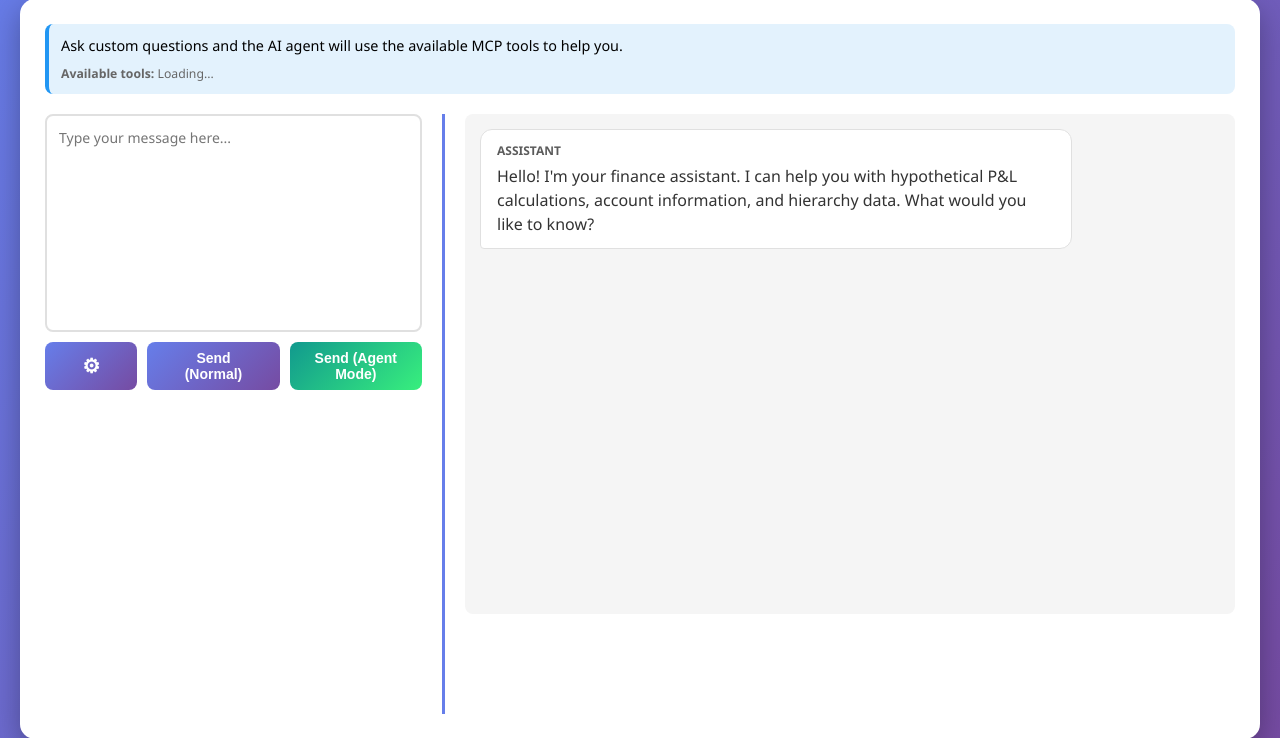
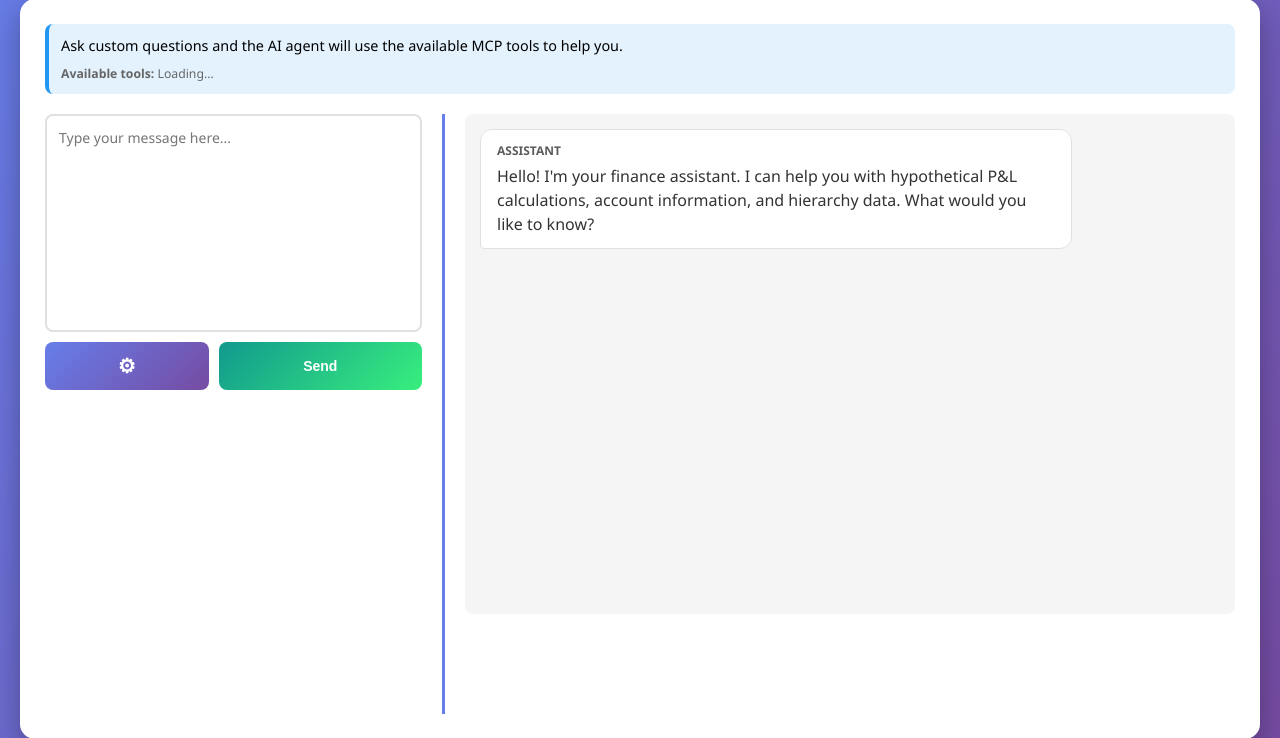
Before and after one commit to pinakideb/finance-chat-agent, a Flask app: page / in a window 1280 px wide. Shown: the part 106-844 px from the top of the page. Run offline with Flask 3, Linux system fonts and the light colour scheme.

Commit message:
Remove Normal mode button, use Agent mode as default
- Remove "Send (Normal)" button from UI
- Update agent button to just say "Send"
- Agent workflow is now the default and only send option

🤖 Generated with [Claude Code](https://claude.com/claude-code)

Co-Authored-By: Claude Sonnet 4.5 <noreply@anthropic.com>

```diff
--- a/templates/index.html
+++ b/templates/index.html
@@ -673,8 +673,7 @@
                                     <button class="prompt-icon-btn" onclick="openPromptModal()" title="Select a prompt">
                                         ⚙
                                     </button>
-                                    <button onclick="sendChatMessage()" id="normalSendBtn">Send (Normal)</button>
-                                    <button onclick="sendAgentMessage()" id="agentSendBtn" class="agent-mode-btn">Send (Agent Mode)</button>
+                                    <button onclick="sendAgentMessage()" id="agentSendBtn" class="agent-mode-btn">Send</button>
                                 </div>
                             </div>
 
```
